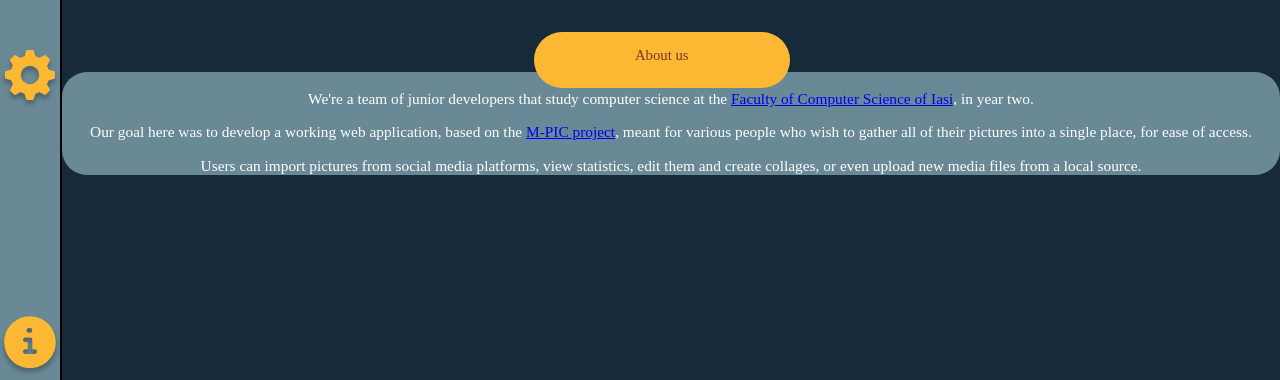
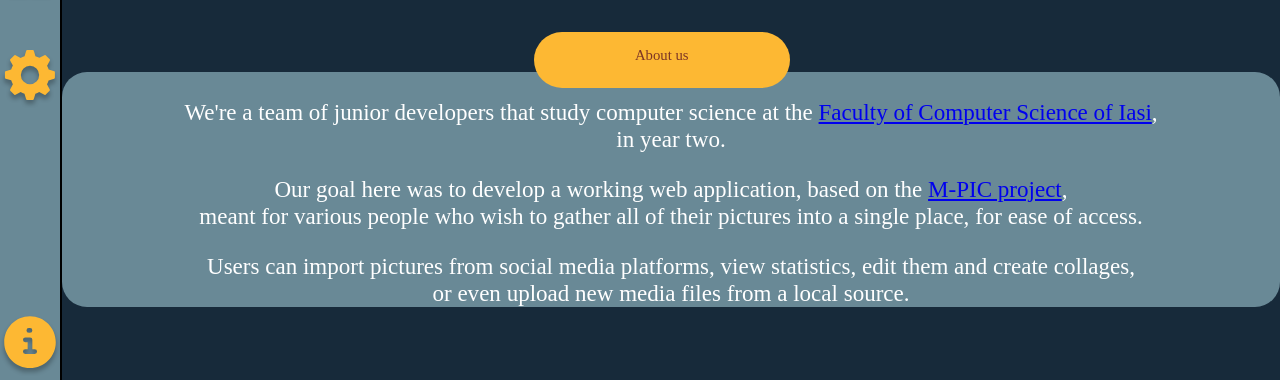
Before and after one commit to DxxxAce/Picture-Point, a PHP site: page /html/information.html in a window 1280 px wide. Shown: the part 420-800 px from the top of the page. Run offline with PHP 8.4, Linux system fonts and the light colour scheme.

Commit message:
Text adjustments

```diff
--- a/css/information.css
+++ b/css/information.css
@@ -86,7 +86,7 @@ body {
     background-color: #698996;
     color: white;
     border-radius: 25px;
-    font-size: 1.2vw;
+    font-size: 1.8vw;
     font-family: titillium-web;
     justify-content: center;
     text-align: center;
--- a/html/information.html
+++ b/html/information.html
@@ -89,9 +89,9 @@
       </div>
       <div id="inner2">
         <div class="text2">
-          <p><br>We're a team of junior developers that study computer science at the <a href="https://www.info.uaic.ro/">Faculty of Computer Science of Iasi</a>, in year two.<br>
-               <p>Our goal here was to develop a working web application, based on the <a href="https://profs.info.uaic.ro/~vcosmin/proiectetw">M-PIC project</a>, meant for various people who wish to gather all of their pictures into a single place, for ease of access.<br>
-               <p>Users can import pictures from social media platforms, view statistics, edit them and create collages, or even upload new media files from a local source. <br></p>
+          <p><br>We're a team of junior developers that study computer science at the <a href="https://www.info.uaic.ro/">Faculty of Computer Science of Iasi</a>,<br>in year two.<br>
+               <p>Our goal here was to develop a working web application, based on the <a href="https://profs.info.uaic.ro/~vcosmin/proiectetw">M-PIC project</a>, <br>meant for various people who wish to gather all of their pictures into a single place, for ease of access.<br>
+               <p>Users can import pictures from social media platforms, view statistics, edit them and create collages, <br>or even upload new media files from a local source. <br></p>
         </div>
     </div>
 </div>
```
